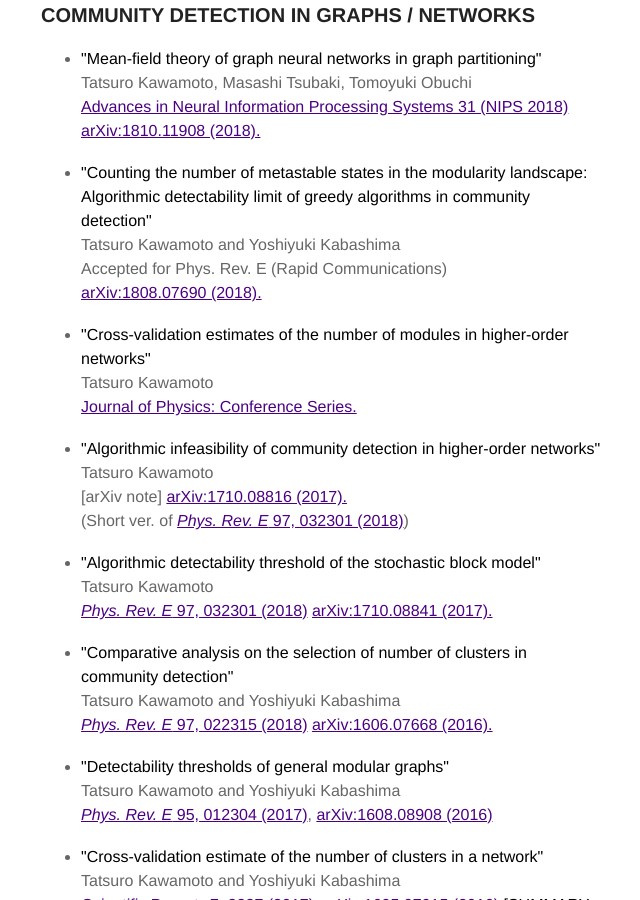
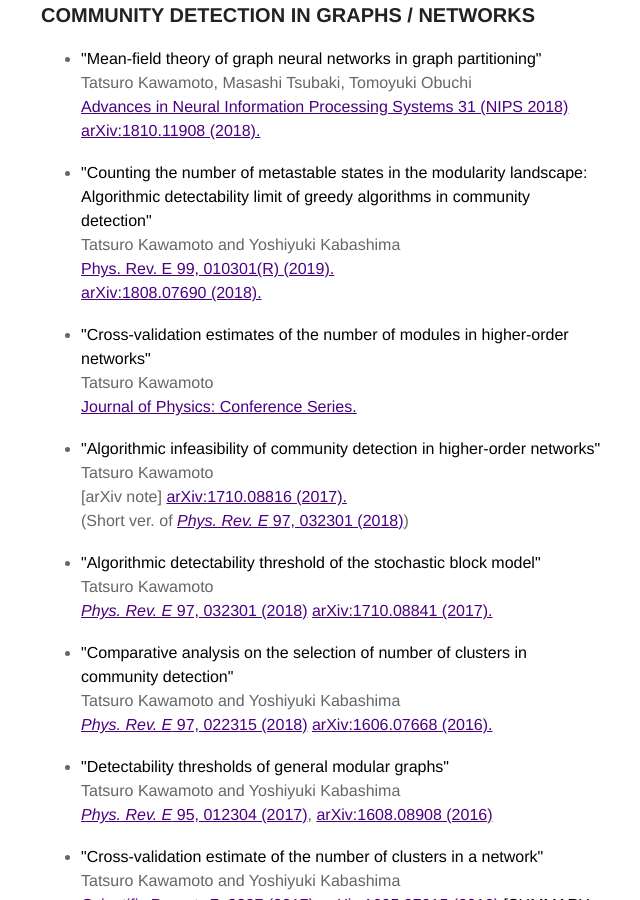
Before and after one commit to tatsuro-kawamoto/tatsuro-kawamoto.github.io, a Jekyll site: the page built from index.html, in a window 1280 px wide and 900 px high, scrolled down 703 px. Shown: the whole window, without its empty margins (319-959 px from the left). Built offline with Jekyll 4.4.1, drawn with Linux system fonts in a browser that asks for light colours.

Commit message:
Update index.html

```diff
--- a/index.html
+++ b/index.html
@@ -18,7 +18,7 @@
   <li>
     <strong>"Counting the number of metastable states in the modularity landscape: Algorithmic detectability limit of greedy algorithms in community detection"</strong><br />
     Tatsuro Kawamoto and Yoshiyuki Kabashima<br />
-    Accepted for Phys. Rev. E (Rapid Communications)<br />
+    <a href="https://journals.aps.org/pre/abstract/10.1103/PhysRevE.99.010301" target="_blank">Phys. Rev. E 99, 010301(R) (2019).</a><br />
     <a href="https://arxiv.org/abs/1808.07690" target="_blank">arXiv:1808.07690 (2018).</a>
   </li>
   <br />
```
